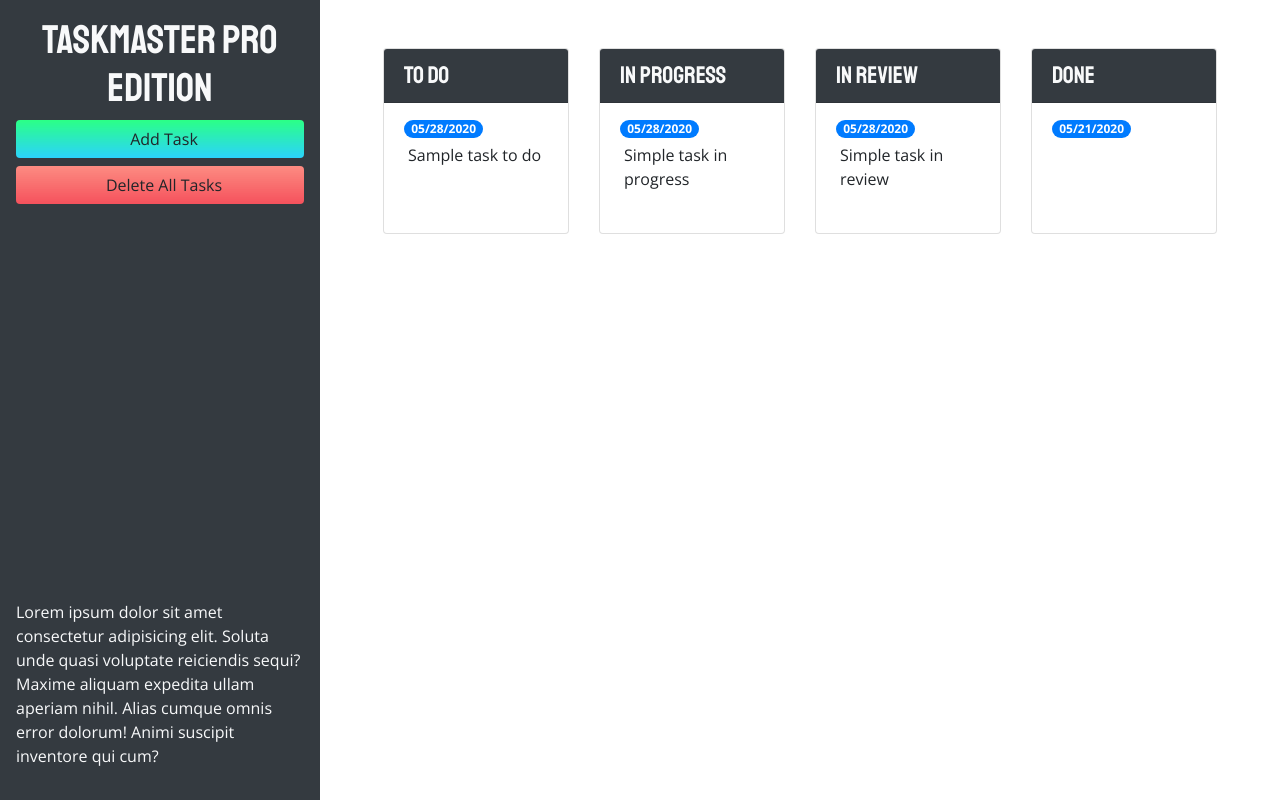
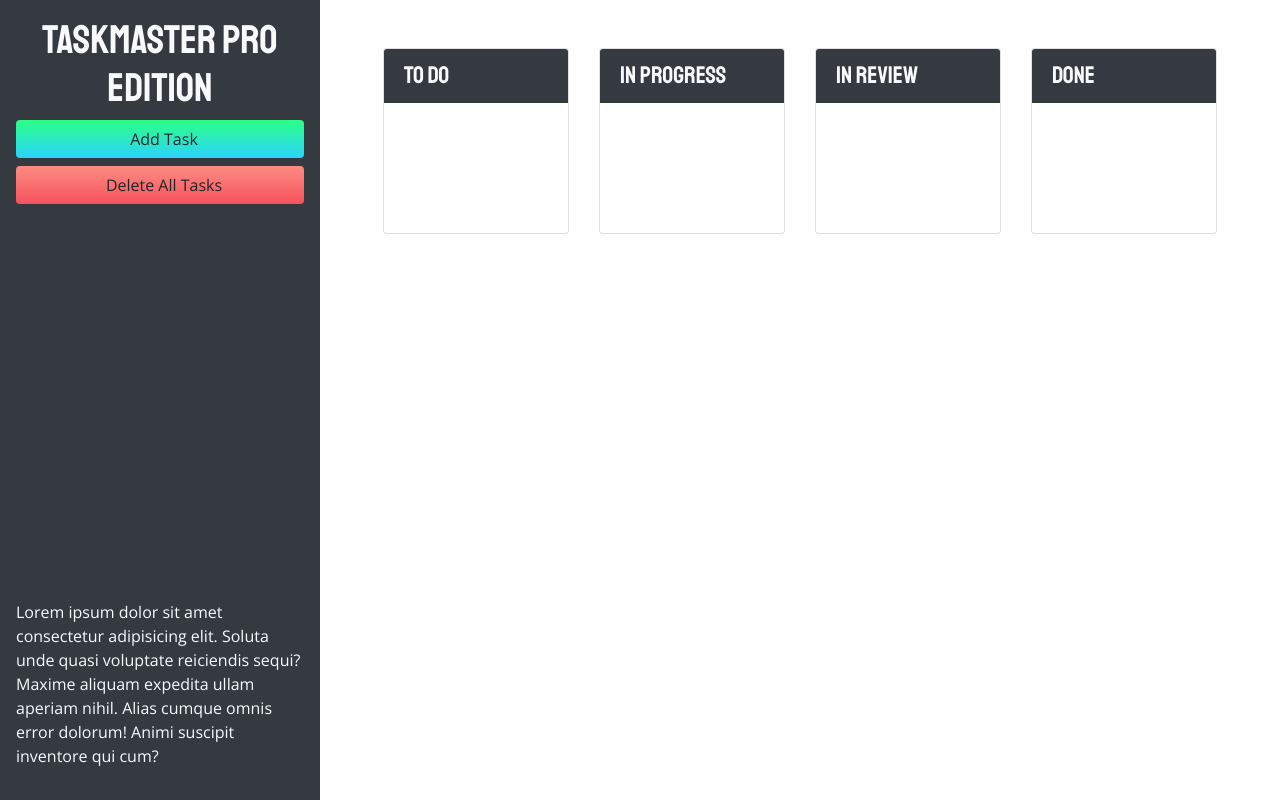
Before and after one commit to mdreesen/taskmaster-pro, a plain HTML site: page index.html in a window 1280 px wide. Drawn offline with nearby package versions, Linux system fonts and the light colour scheme; a web font is replaced by a local one.

Commit message:
took out premade tasks

```diff
--- a/index.html
+++ b/index.html
@@ -42,8 +42,8 @@
                         <h4 class="card-header bg-dark text-light">To Do</h4>
                         <ul id="list-toDo" class="list-group list-group-flush">
                             <li class="list-group-item">
-                                <span class="badge badge-primary badge-pill">05/28/2020</span>
-                                <p class="m-1">Sample task to do</p>
+                                <span class="badge badge-primary badge-pill"></span>
+                                <p class="m-1"></p>
                             </li>
                         </ul>
                     </div>
@@ -55,8 +55,8 @@
                         <h4 class="card-header bg-dark text-light">In progress</h4>
                         <ul id="list-inProgress" class="list-group list-group-flush">
                             <li class="list-group-item">
-                                <span class="badge badge-primary badge-pill">05/28/2020</span>
-                                <p class="m-1">Simple task in progress</p>
+                                <span class="badge badge-primary badge-pill"></span>
+                                <p class="m-1"></p>
                             </li>
                         </ul>
                     </div>
@@ -67,8 +67,8 @@
                         <h4 class="card-header bg-dark text-light">In Review</h4>
                         <ul id="list-inReview" class="list-group list-group-flush">
                             <li class="list-group-item">
-                                <span class="badge badge-primary badge-pill">05/28/2020</span>
-                                <p class="m-1">Simple task in review</p>
+                                <span class="badge badge-primary badge-pill"></span>
+                                <p class="m-1"></p>
                             </li>
                         </ul>
                     </div>
@@ -80,7 +80,7 @@
                         <h4 class="card-header bg-dark text-light">Done</h4>
                         <ul id="list-done" class="list-group list-group-flush">
                             <li class="list-group-item">
-                                <span class="badge badge-primary badge-pill">05/21/2020</span>
+                                <span class="badge badge-primary badge-pill"></span>
                             </li>
                         </ul>
                     </div>
```
